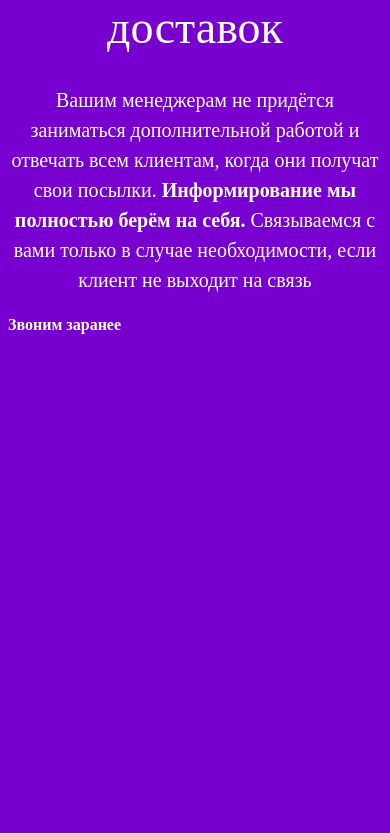
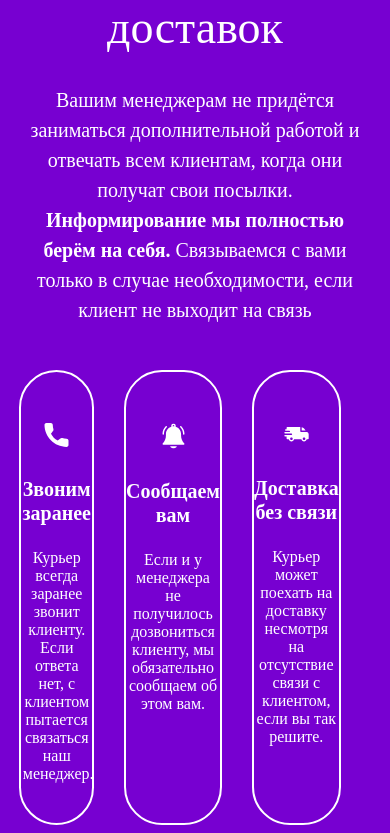
Before and after one commit to mrbushik/Delivery-service, a React (Create React App) app: page / in a window 390 px wide. Shown: the part 7056-7889 px from the top of the page. Before the commit the page ends 7412 px from the top, so only its background shows below. Built offline with nearby package versions, Linux system fonts and the light colour scheme.

Commit message:
make position items container and add bell, phone,car icons

```diff
--- a/src/components/DivileryStatus/DiliveryStatus.jsx
+++ b/src/components/DivileryStatus/DiliveryStatus.jsx
@@ -1,19 +1,39 @@
 import React from 'react'
 import './DiliveryStatus.scss'
 import classNames from 'classnames'
+import { Phone,
+    Bell,
+    MiniCar,} from '../../icons'
+
 
 function DiliveryStatus() {
   return (
     <section>
+        <div className="container">
         <div className="section-title__container">
             <h2 className={classNames("section-title", "dilivery-status__title" )}>Ваши клиенты будут в курсе о статусе своих доставок</h2>
             <h4 className="dilivery-status__subtitle">Вашим менеджерам не придётся заниматься дополнительной работой и отвечать всем клиентам, когда они получат свои посылки.<b> Информирование мы полностью берём на себя.</b> Связываемся с вами только в случае необходимости, если клиент не выходит на связь</h4>
         </div>
+
         <div className="dilivery-status__container">
             <div className="dilivery-status__item">
+                <Phone/>
                 <h4 className="status-container__title">Звоним заранее</h4>
+                <p>Курьер всегда заранее звонит клиенту. Если ответа нет, с клиентом пытается связаться наш менеджер.</p>
+            </div>
+             <div className="dilivery-status__item">
+                <Bell/>
+                <h4 className="status-container__title">Сообщаем вам</h4>
+                <p>Если и у менеджера не получилось дозвониться клиенту, мы обязательно сообщаем об этом вам. </p>
+            </div>
+            <div className="dilivery-status__item">
+                <MiniCar/>
+                <h4 className="status-container__title">Доставка без связи</h4>
+                <p>Курьер может поехать на доставку несмотря на отсутствие связи с клиентом, если вы так решите.</p>
             </div>
         </div>
+        </div>
+
     </section>
   )
 }
--- a/src/components/DivileryStatus/DiliveryStatus.scss
+++ b/src/components/DivileryStatus/DiliveryStatus.scss
@@ -12,3 +12,35 @@ max-width: 820px;
 margin: 30px auto 0;
 line-height: 30px;
 }
+.dilivery-status__container{
+    display: flex;
+    justify-content: center;
+    margin-top: 45px;
+}
+.dilivery-status__item{
+    max-width: 370px;
+height: auto;
+border: 2px solid #FFFFFF;
+border-radius: 38px;
+text-align: center;
+margin-right: 30px;
+svg{
+margin: 50px auto 0;
+display: block;
+max-width: 25px;
+}
+h4{
+    font-family: 'Golos';
+font-style: normal;
+font-weight: 600;
+font-size: 20px;
+line-height: 24px;
+margin-top: 30px;
+margin-bottom: 24px;
+}
+p{
+    margin: 0 auto;
+    max-width: 280px;
+    padding: 0 2% 40px;
+}
+}
--- /dev/null
+++ b/src/icons/bell.jsx
@@ -0,0 +1,19 @@
+import {StyledStrokedIcon} from "./icon";
+import React from "react";
+
+export const Bell = () => (
+	<StyledStrokedIcon
+    width="26" height="27" viewBox="0 0 26 27" fill="none" xmlns="http://www.w3.org/2000/svg">
+    <g clipPath="url(#clip0_2_399)">
+    <path d="M12.9997 26.939C14.5583 26.939 15.9005 25.9975 16.4894 24.6538H9.51012C10.099 25.9975 11.4412 26.939 12.9997 26.939Z" fill="white"/>
+    <path d="M20.8709 13.5257V11.8569C20.8709 8.31129 18.514 5.3061 15.2849 4.32455V3.22412C15.2849 1.96409 14.2598 0.938965 12.9998 0.938965C11.7397 0.938965 10.7146 1.96409 10.7146 3.22412V4.32455C7.48542 5.3061 5.12866 8.31123 5.12866 11.8569V13.5257C5.12866 16.6402 3.9415 19.5935 1.78588 21.8414C1.57463 22.0617 1.51527 22.3868 1.63501 22.6675C1.75475 22.9482 2.0305 23.1304 2.33569 23.1304H23.6638C23.969 23.1304 24.2447 22.9482 24.3645 22.6675C24.4842 22.3868 24.4248 22.0617 24.2136 21.8414C22.058 19.5935 20.8709 16.6402 20.8709 13.5257ZM13.7615 4.02281C13.5108 3.99864 13.2567 3.98584 12.9998 3.98584C12.7428 3.98584 12.4887 3.99864 12.238 4.02281V3.22412C12.238 2.80411 12.5797 2.4624 12.9998 2.4624C13.4198 2.4624 13.7615 2.80411 13.7615 3.22412V4.02281Z" fill="white"/>
+    <path d="M22.9021 11.857C22.9021 12.2776 23.2431 12.6187 23.6638 12.6187C24.0845 12.6187 24.4255 12.2776 24.4255 11.857C24.4255 8.805 23.237 5.9357 21.079 3.77765C20.7816 3.48023 20.2993 3.48018 20.0018 3.77765C19.7043 4.07513 19.7043 4.5574 20.0018 4.85488C21.8721 6.7252 22.9021 9.21191 22.9021 11.857Z" fill="white"/>
+    <path d="M2.33569 12.6186C2.75637 12.6186 3.09741 12.2776 3.09741 11.8569C3.09741 9.21193 4.12746 6.72522 5.99773 4.8549C6.29521 4.55742 6.29521 4.07515 5.99773 3.77767C5.70031 3.4802 5.21799 3.4802 4.92051 3.77767C2.76246 5.93572 1.57397 8.80496 1.57397 11.8569C1.57397 12.2776 1.91502 12.6186 2.33569 12.6186Z" fill="white"/>
+    </g>
+    <defs>
+    <clipPath id="clip0_2_399">
+    <rect width="26" height="26" fill="white" transform="translate(-0.000244141 0.938965)"/>
+    </clipPath>
+    </defs>
+    </StyledStrokedIcon>
+);
--- a/src/icons/index.js
+++ b/src/icons/index.js
@@ -23,6 +23,9 @@ import { PayTerminal } from './payTerminat'
 import { LeftBuilding } from './leftBilding'
 import { RightBuilding } from './rightBilding'
 import { Iicons } from './iIcons'
+import { Phone } from './phone'
+import {Bell } from './bell'
+import {MiniCar } from './miniCar'
 export{
     Watch,
     WhatsApp,
@@ -49,4 +52,7 @@ export{
     LeftBuilding,
     RightBuilding,
     Iicons,
+    Phone,
+    Bell,
+    MiniCar,
 }
--- /dev/null
+++ b/src/icons/miniCar.jsx
@@ -0,0 +1,9 @@
+import {StyledStrokedIcon} from "./icon";
+import React from "react";
+
+export const MiniCar = () => (
+	<StyledStrokedIcon
+	width="40" height="24" viewBox="0 0 40 24" fill="none" xmlns="http://www.w3.org/2000/svg">
+<path fillRule="evenodd" clipRule="evenodd" d="M28.302 1.05832C31.6833 1.84295 32.9768 3.82014 34.5984 6.5415H28.302V1.05832ZM8.54135 6.77002C9.20339 6.77002 9.68393 7.08958 9.68393 7.83643C9.68393 8.46633 9.17423 8.97722 8.54462 8.979H1.64185C1.01075 8.979 0.499268 9.49078 0.499268 10.1216C0.499268 10.7527 1.01075 11.2642 1.64185 11.2642H11.925C12.5621 11.2642 13.0721 11.7753 13.0721 12.4067C13.0721 13.0378 12.5606 13.5493 11.9295 13.5493H1.64185C1.01075 13.5493 0.499268 14.0608 0.499268 14.6919C0.499268 15.323 1.01075 15.8345 1.64185 15.8345H4.15552V19.2622C4.15552 19.8933 4.667 20.4048 5.2981 20.4048H7.59486C8.00428 22.4216 9.78629 23.9087 11.887 23.9087C13.9876 23.9087 15.7696 22.4216 16.1791 20.4048H27.7804C28.1898 22.4216 29.9718 23.9087 32.0725 23.9087C34.1732 23.9087 35.9552 22.4216 36.3646 20.4048H38.3567C38.9878 20.4048 39.4993 19.8933 39.4993 19.2622V12.4067C39.4993 9.05428 35.9632 8.83172 35.96 8.82666H27.1594C26.5283 8.82666 26.0168 8.31518 26.0168 7.68408V0.828613H5.2981C4.667 0.828613 4.15552 1.3401 4.15552 1.97119V4.48486H2.78442C2.15333 4.48486 1.64185 4.99635 1.64185 5.62744C1.64185 6.25854 2.15333 6.77002 2.78442 6.77002H8.54135ZM33.5537 18.0476C34.3717 18.8656 34.3717 20.1923 33.5537 21.0103C32.2379 22.326 29.9778 21.39 29.9778 19.5288C29.9778 17.668 32.2379 16.7319 33.5537 18.0476ZM13.3681 18.0476C14.1861 18.8656 14.1861 20.1923 13.3681 21.0103C12.0524 22.326 9.79224 21.39 9.79224 19.5288C9.79224 17.668 12.0524 16.7319 13.3681 18.0476Z" fill="white"/>
+	</StyledStrokedIcon>
+);
--- /dev/null
+++ b/src/icons/phone.jsx
@@ -0,0 +1,9 @@
+import {StyledStrokedIcon} from "./icon";
+import React from "react";
+
+export const Phone = () => (
+	<StyledStrokedIcon
+	width="25" height="25" viewBox="0 0 25 25" fill="none" xmlns="http://www.w3.org/2000/svg">
+<path d="M22.5741 16.6922C21.1048 16.6922 19.662 16.4624 18.2948 16.0106C17.6249 15.7821 16.8013 15.9917 16.3924 16.4117L13.6939 18.4488C10.5643 16.7782 8.63657 14.8511 6.98882 11.745L8.966 9.11678C9.47969 8.60378 9.66394 7.8544 9.44319 7.15128C8.98944 5.7769 8.75894 4.33484 8.75894 2.86484C8.759 1.8029 7.89507 0.938965 6.83319 0.938965H2.42569C1.36382 0.938965 0.499878 1.8029 0.499878 2.86478C0.499878 15.0367 10.4023 24.939 22.5741 24.939C23.636 24.939 24.4999 24.075 24.4999 23.0132V18.618C24.4999 17.5562 23.6359 16.6922 22.5741 16.6922Z" fill="white"/>
+	</StyledStrokedIcon>
+);
```
